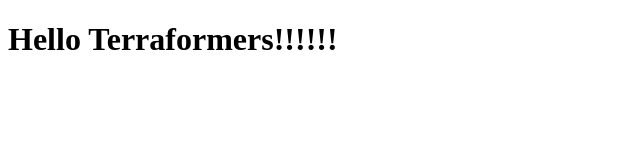
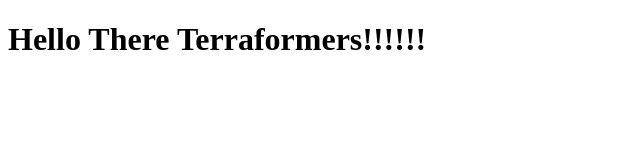
Before and after one commit to gogo-bee/terraform-beginner-bootcamp-2023, a plain HTML site: page public/index.html in a window 1280 px wide. Shown: the whole page, without its empty margins (0-640 px from the left). Drawn offline with Linux system fonts and the light colour scheme.

```diff
--- a/public/index.html
+++ b/public/index.html
@@ -6,6 +6,6 @@
     <title>Hello Terraformers</title>
 </head>
 <body>
-    <h1>Hello Terraformers!!!!!!</h1>
+    <h1>Hello There Terraformers!!!!!!</h1>
 </body>
 </html>
```
Also changed, not shown: 4 other files.
